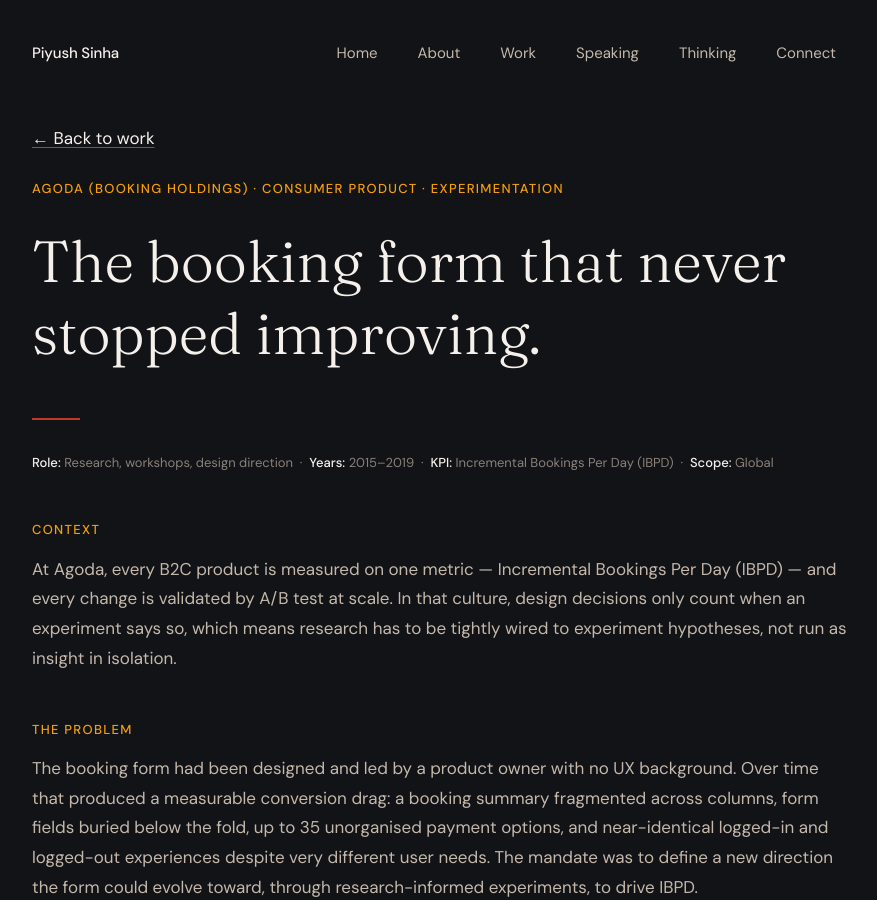
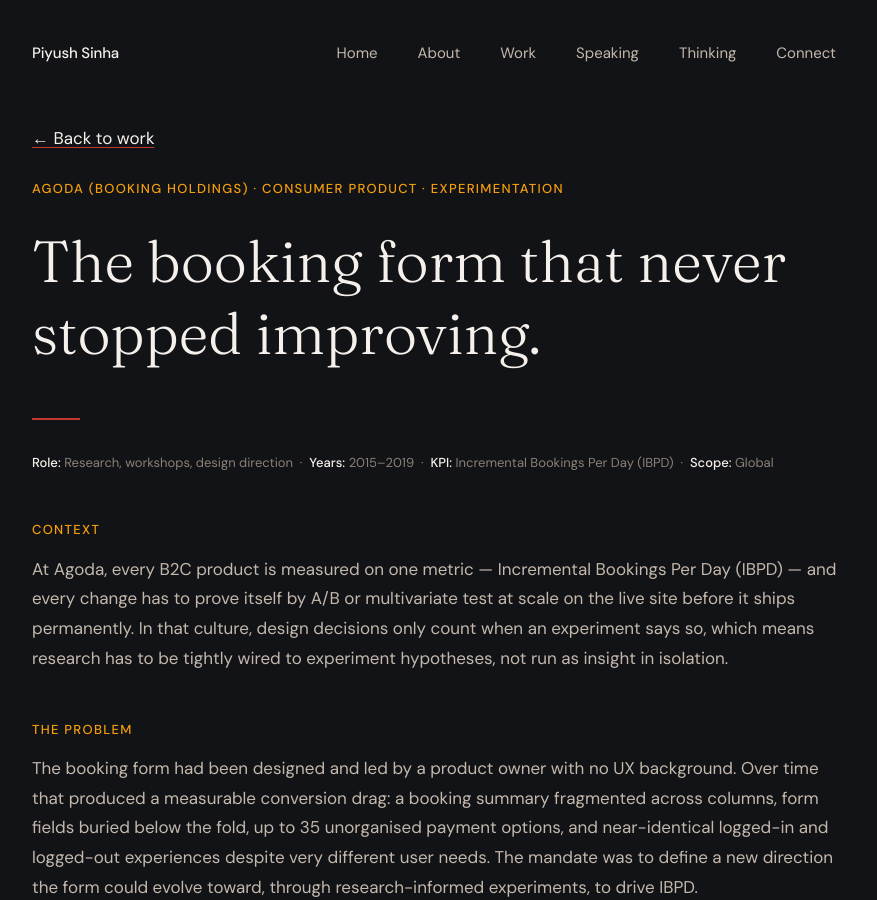
Before and after one commit to piyushsinha/piyushsinha.github.io, a Jekyll site: the page built from work/agoda-booking-form.html, in a window 1280 px wide and 900 px high. Shown: the whole window, without its empty margins (198-1075 px from the left). Built offline with Jekyll 4.4.1, drawn with Linux system fonts in a browser that asks for light colours.

Commit message:
Sharpen Agoda experiment framing

```diff
--- a/work/agoda-booking-form.html
+++ b/work/agoda-booking-form.html
@@ -22,7 +22,7 @@
     </p>
 
     <h2 class="case-study__section-title">Context</h2>
-    <p>At Agoda, every B2C product is measured on one metric — Incremental Bookings Per Day (IBPD) — and every change is validated by A/B test at scale. In that culture, design decisions only count when an experiment says so, which means research has to be tightly wired to experiment hypotheses, not run as insight in isolation.</p>
+    <p>At Agoda, every B2C product is measured on one metric — Incremental Bookings Per Day (IBPD) — and every change has to prove itself by A/B or multivariate test at scale on the live site before it ships permanently. In that culture, design decisions only count when an experiment says so, which means research has to be tightly wired to experiment hypotheses, not run as insight in isolation.</p>
 
     <h2 class="case-study__section-title">The problem</h2>
     <p>The booking form had been designed and led by a product owner with no UX background. Over time that produced a measurable conversion drag: a booking summary fragmented across columns, form fields buried below the fold, up to 35 unorganised payment options, and near-identical logged-in and logged-out experiences despite very different user needs. The mandate was to define a new direction the form could evolve toward, through research-informed experiments, to drive IBPD.</p>
```
